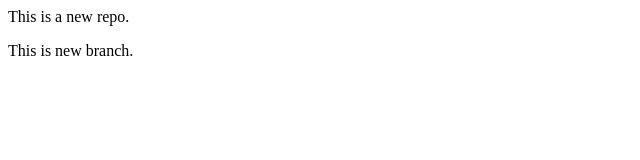
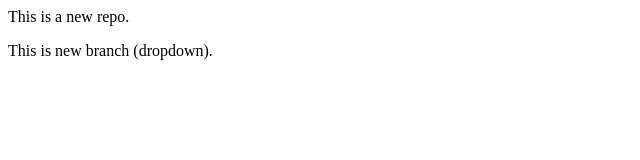
Before and after one commit to Arshiya-own/LocalRepo, a plain HTML site: page index.html in a window 1280 px wide. Shown: the full height of the page, 0-640 px from the left. Drawn offline with Linux system fonts and the light colour scheme.

Commit message:
Add dropdown

```diff
--- a/index.html
+++ b/index.html
@@ -1,2 +1,2 @@
 <p>This is a new repo.</p>
-<p>This is new branch.</p>
+<p>This is new branch (dropdown).</p>
```
